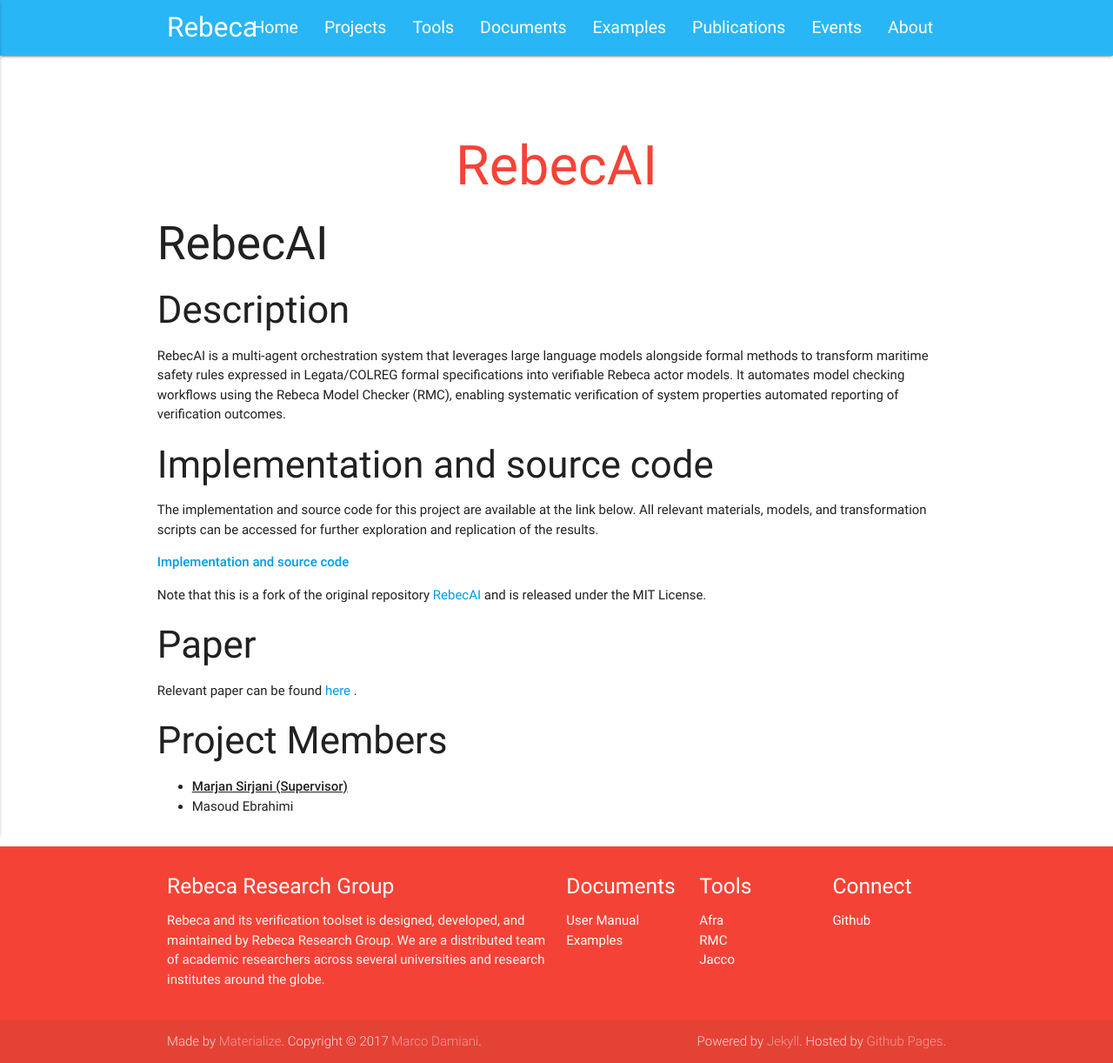
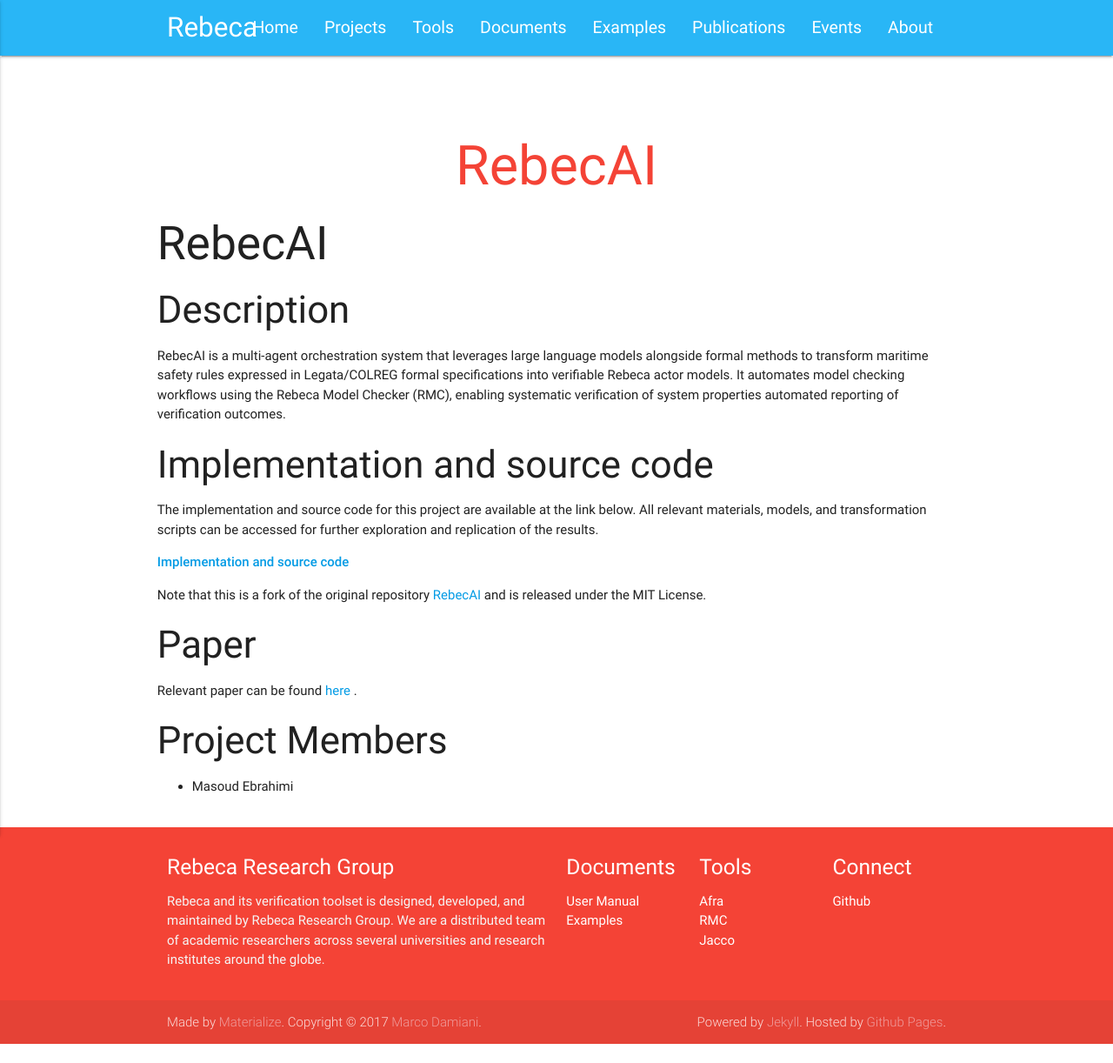
Before and after one commit to rebeca-lang/rebeca-lang.github.io, a Jekyll site: the page built from projects/RebecAI.md, in a window 1280 px wide. Shown: the whole page at 87% size. Built offline with Jekyll 4.4.1, drawn with Linux system fonts in a browser that asks for light colours; after the commit the page ends 1200 px from its top, so only the background shows below that.

Commit message:
Remove supervisor from project members

```diff
--- a/projects/RebecAI.md
+++ b/projects/RebecAI.md
@@ -25,5 +25,4 @@ Relevant paper can be found [ here ]().
 
 
 ### Project Members
-* **<u>Marjan Sirjani (Supervisor)</u>**
 * Masoud Ebrahimi
```
